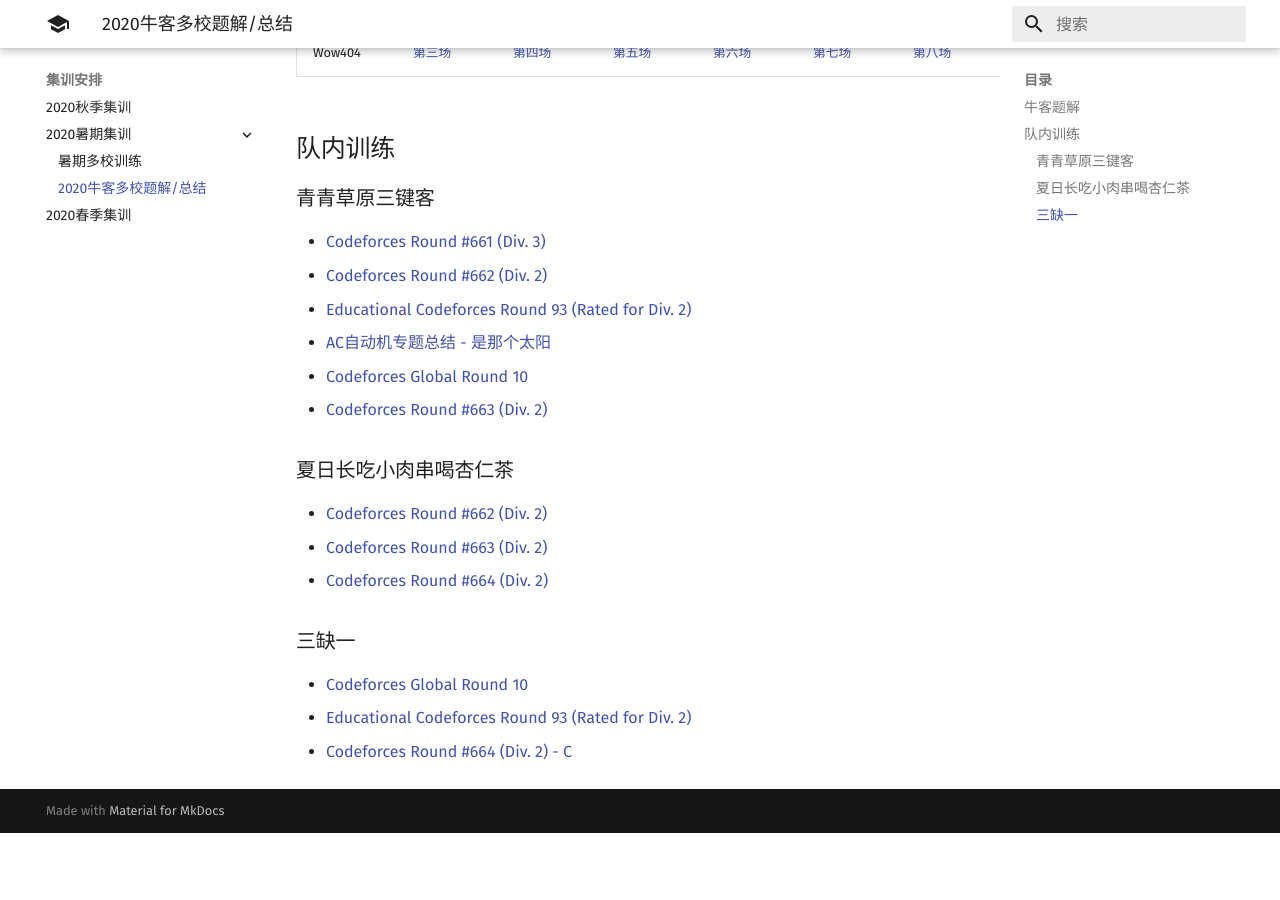
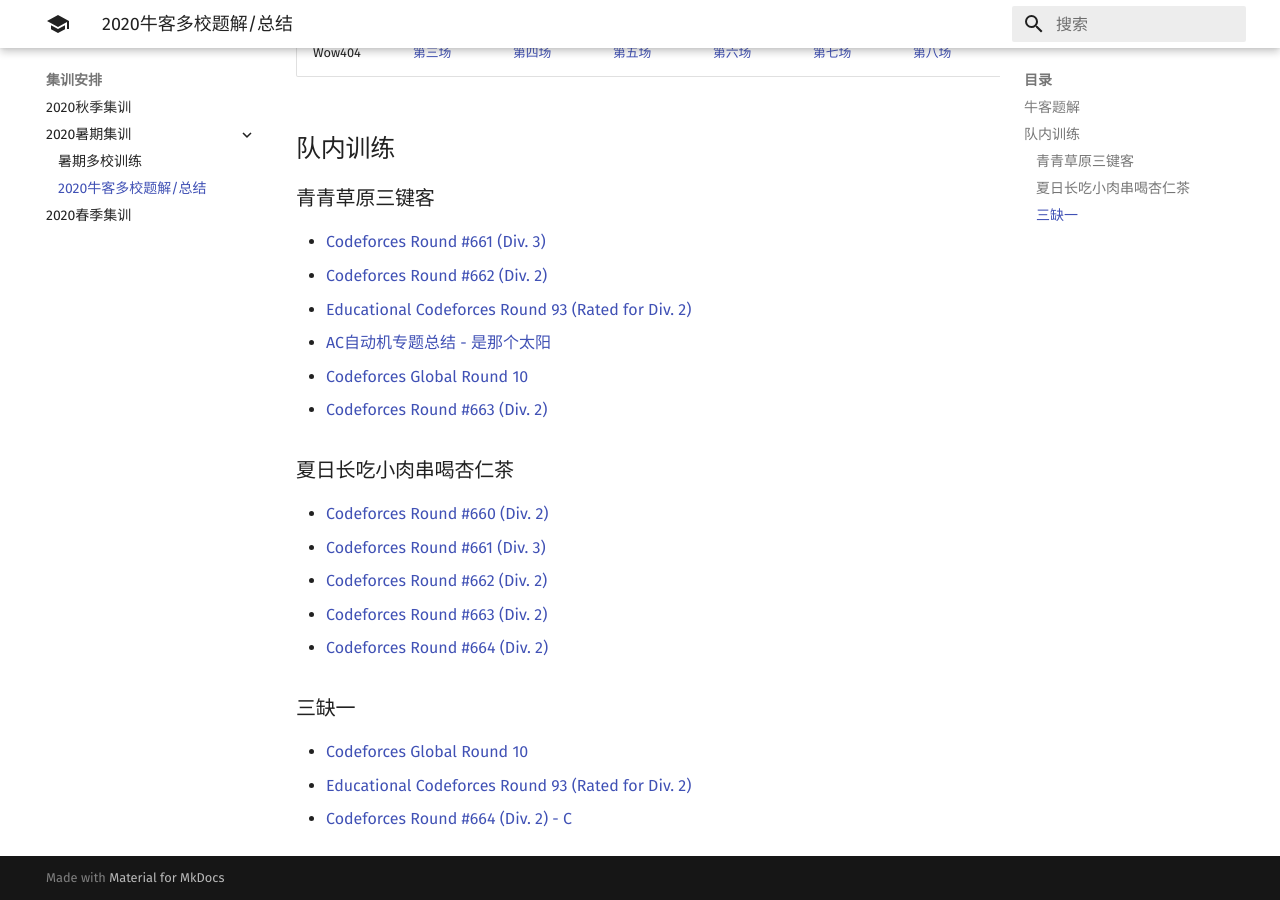
Before and after one commit to CUCCS/acm-wiki, an MkDocs documentation site: the page built from docs/training/2020Summer/nowcoder.md, in a window 1280 px wide and 900 px high, scrolled down 538 px. Built offline with MkDocs 1.6.1 and Material for MkDocs 9.7.7, drawn with Linux system fonts in a browser that asks for light colours; before the commit the page ends 1371 px from its top, so only the background shows below that.

Commit message:
更新 2020暑期训练题解

```diff
--- a/docs/training/2020Summer/nowcoder.md
+++ b/docs/training/2020Summer/nowcoder.md
@@ -16,9 +16,12 @@
 - [Codeforces Global Round 10](https://github.com/LyuLumos/CUC_ACM_2020-Summary-during-Summer-Training/blob/%E9%9D%92%E9%9D%92%E8%8D%89%E5%8E%9F%E4%B8%89%E9%94%AE%E5%AE%A2/global_round10.md)
 - [Codeforces Round #663 (Div. 2)](https://github.com/LyuLumos/CUC_ACM_2020-Summary-during-Summer-Training/blob/%E9%9D%92%E9%9D%92%E8%8D%89%E5%8E%9F%E4%B8%89%E9%94%AE%E5%AE%A2/cf663-div2.md)
 ### 夏日长吃小肉串喝杏仁茶
+- [Codeforces Round #660 (Div. 2)](https://github.com/LyuLumos/CUC_ACM_2020-Summary-during-Summer-Training/blob/%E5%A4%8F%E6%97%A5%E9%95%BF%E5%90%83%E5%B0%8F%E8%82%89%E4%B8%B2%E5%96%9D%E6%9D%8F%E4%BB%81%E8%8C%B6/cf660-div2.md)
+- [Codeforces Round #661 (Div. 3)](https://github.com/LyuLumos/CUC_ACM_2020-Summary-during-Summer-Training/blob/%E5%A4%8F%E6%97%A5%E9%95%BF%E5%90%83%E5%B0%8F%E8%82%89%E4%B8%B2%E5%96%9D%E6%9D%8F%E4%BB%81%E8%8C%B6/cf661-div3.md)
 - [Codeforces Round #662 (Div. 2)](https://github.com/LyuLumos/CUC_ACM_2020-Summary-during-Summer-Training/blob/%E5%A4%8F%E6%97%A5%E9%95%BF%E5%90%83%E5%B0%8F%E8%82%89%E4%B8%B2%E5%96%9D%E6%9D%8F%E4%BB%81%E8%8C%B6/cf662-div2.md)
 - [Codeforces Round #663 (Div. 2)](https://github.com/LyuLumos/CUC_ACM_2020-Summary-during-Summer-Training/blob/%E5%A4%8F%E6%97%A5%E9%95%BF%E5%90%83%E5%B0%8F%E8%82%89%E4%B8%B2%E5%96%9D%E6%9D%8F%E4%BB%81%E8%8C%B6/cf663-div2.md)
 - [Codeforces Round #664 (Div. 2)](https://github.com/LyuLumos/CUC_ACM_2020-Summary-during-Summer-Training/blob/%E5%A4%8F%E6%97%A5%E9%95%BF%E5%90%83%E5%B0%8F%E8%82%89%E4%B8%B2%E5%96%9D%E6%9D%8F%E4%BB%81%E8%8C%B6/cf664-div2.md)
+
 
 ### 三缺一
 - [Codeforces Global Round 10](https://github.com/LyuLumos/CUC_ACM_2020-Summary-during-Summer-Training/blob/%E4%B8%89%E7%BC%BA%E4%B8%80/CfGlobalRound10.md)
```
